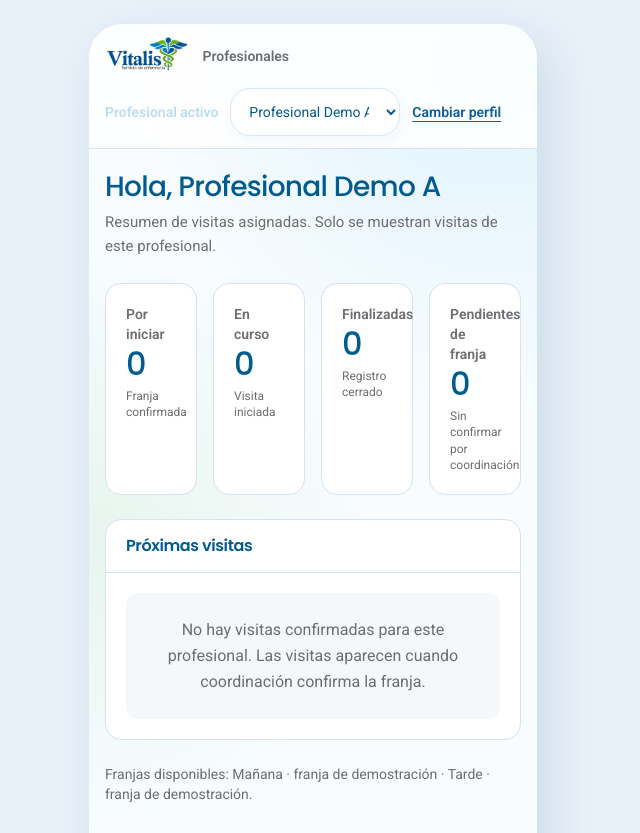
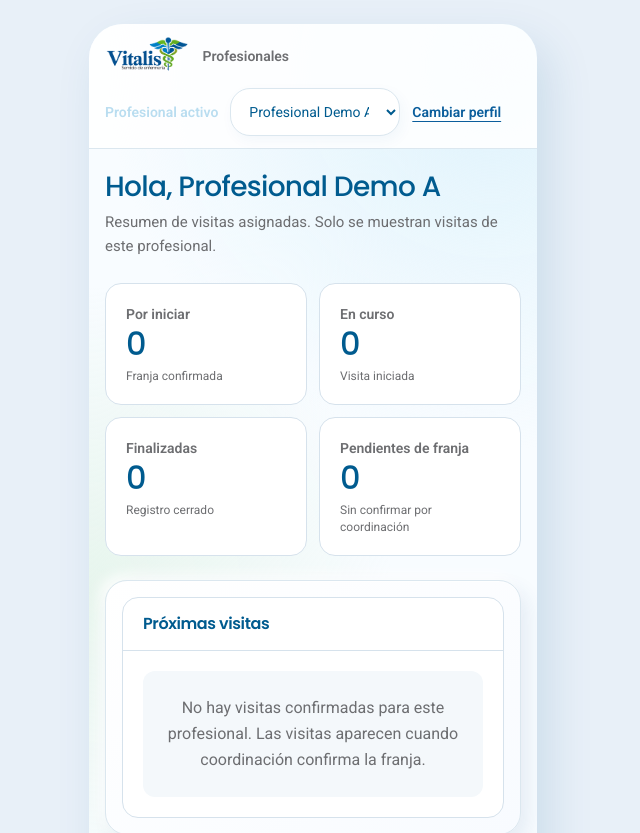
Before and after one commit to equantum-py/vitalis-demo, a Next.js app: page /profesional in a window 1280 px wide. Shown: the top 833 px of the page, without its empty margins (327-967 px from the left). Built offline with nearby package versions, Linux system fonts and the light colour scheme.

Commit message:
style(vitalis): unificar identidad visual en app/profesional/page.tsx

```diff
--- a/app/profesional/page.tsx
+++ b/app/profesional/page.tsx
@@ -17,20 +17,20 @@ export default function InicioProfesional() {
   );
 
   return (
-    <div className="flex flex-col gap-6">
+    <div className="flex flex-col gap-6 text-[#005b8f]">
       <EncabezadoPagina
         titulo={`Hola, ${activo?.nombre ?? "profesional"}`}
         descripcion="Resumen de visitas asignadas. Solo se muestran visitas de este profesional."
       />
 
-      <div className="grid grid-cols-2 gap-3 sm:gap-4 md:grid-cols-4">
+      <div className="grid grid-cols-2 gap-3">
         <Kpi etiqueta="Por iniciar" valor={resumen.confirmadas} nota="Franja confirmada" />
         <Kpi etiqueta="En curso" valor={resumen.enCurso} nota="Visita iniciada" />
         <Kpi etiqueta="Finalizadas" valor={resumen.finalizadas} nota="Registro cerrado" />
         <Kpi etiqueta="Pendientes de franja" valor={resumen.pendientesFranja} nota="Sin confirmar por coordinación" />
       </div>
 
-      <Panel titulo="Próximas visitas">
+      <div className="vitalis-card p-4"><Panel titulo="Próximas visitas">
         {proximas.length === 0 ? (
           <Vacio>No hay visitas confirmadas para este profesional. Las visitas aparecen cuando coordinación confirma la franja.</Vacio>
         ) : (
@@ -51,7 +51,7 @@ export default function InicioProfesional() {
             ))}
           </ul>
         )}
-      </Panel>
+      </Panel></div>
 
       <p className="text-sm text-ink-soft">
         Franjas disponibles: {FRANJAS_DEMO.join(" · ")}.
```
